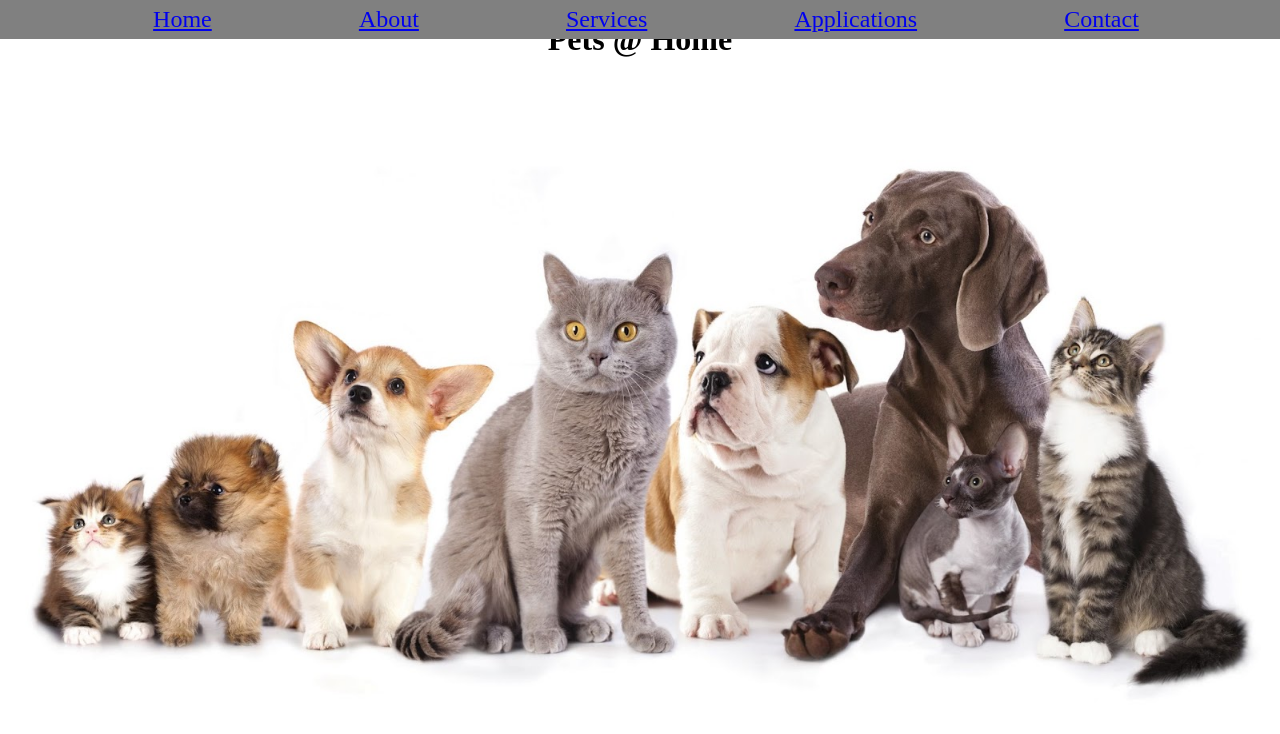
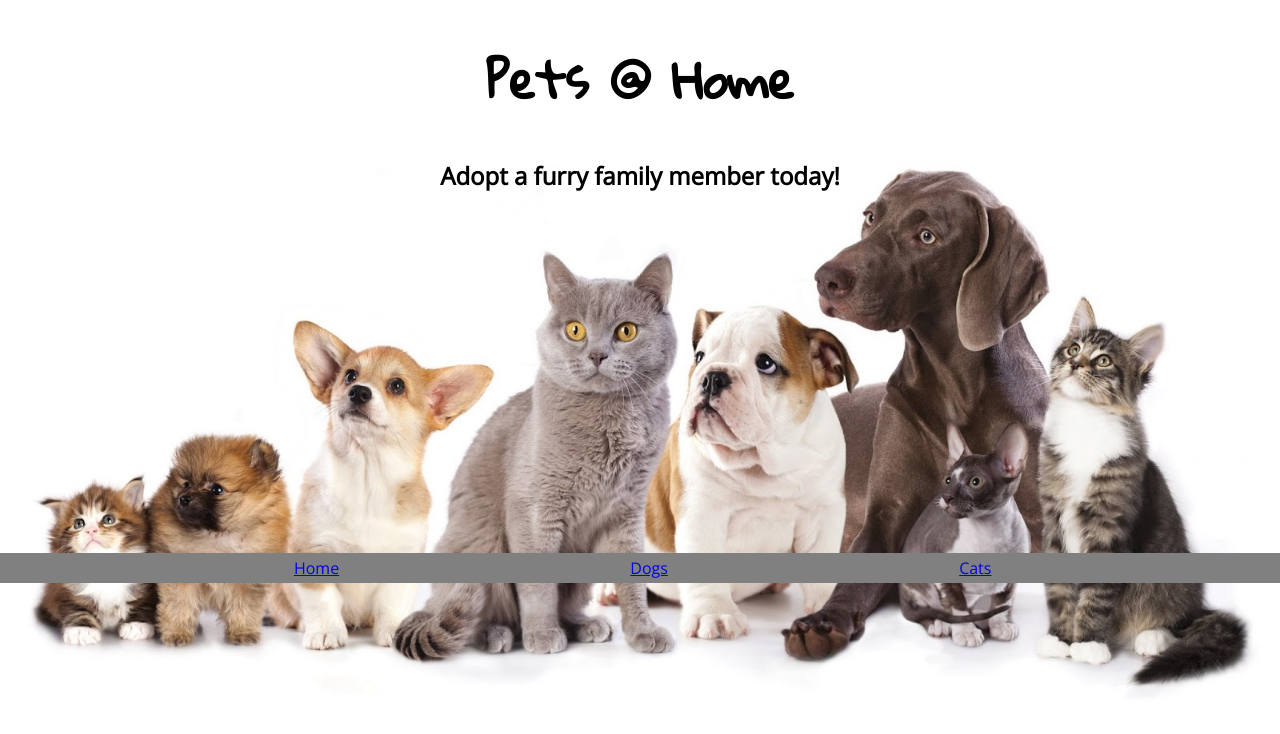
Before and after one commit to NakitaW/2023-may-foundations, a plain HTML site: page Code-Challenge-4/Index.html in a window 1280 px wide. Drawn offline with nearby package versions, Linux system fonts and the light colour scheme.

Commit message:
Code-Challenge-4

```diff
--- a/Code-Challenge-4/Index.html
+++ b/Code-Challenge-4/Index.html
@@ -10,14 +10,13 @@
     </head>
 
     <body>
-        <h1>Pets @ Home</h1>
+        <h1 class="title">Pets @ Home</h1>
         <nav>
             <a href="#home">Home</a>
-            <a href="#about">About</a>
-            <a href="services"> Services</a>
-            <a href="apps"> Applications</a>
-            <a href="contact"> Contact</a>
+            <a href="#dogs">Dogs</a>
+            <a href="cats"> Cats</a>
         </nav>
+        <h2 class="subtitle"> Adopt a furry family member today!</h2>
         <section>
             <div>
                 <!-- <img class="background-image" src="./images//catsdogs.jpg"> -->
--- a/Code-Challenge-4/css/default.css
+++ b/Code-Challenge-4/css/default.css
@@ -1,11 +1,10 @@
 html {
-    font-family: 'Gloria_Hallelujah' open-sans;
-    font-size: 16pt;
+    font-family: 'Open Sans';
 }
 .title {
     font-size: 3rem;
     text-align: center;
-    font-family: Gloria_Hallelujah;
+    font-family: 'Gloria Hallelujah';
 }
 
 body {
@@ -15,26 +14,24 @@ body {
     background-position: center;
     background-attachment: fixed;
     margin: auto;
-    width: 50%;
+    width: 100vh;
     left: 0%;
-    right: 0%;
+    bottom: 100%;
+}
+.subtitle {
+    font-size: 1.5rem;
+    text-align: center;
+
 }
 nav {
 background-color: #808080;
 display: flex;
+margin: 295pt;
+padding: 0.25em;
+text-align: center;
 justify-content: space-evenly;
-padding: 0.25em;
-font-size: 3vh;
-text-align: center;
 position: fixed;
-top: 0;
-left: 0;
+right: -300pt;
 width: 100%;
 z-index: 5;
 }
-h1 {
-font-size: 1.5rem;
-text-align: center;
-font-family: Gloria_Hallelujah;
-
-}
```
